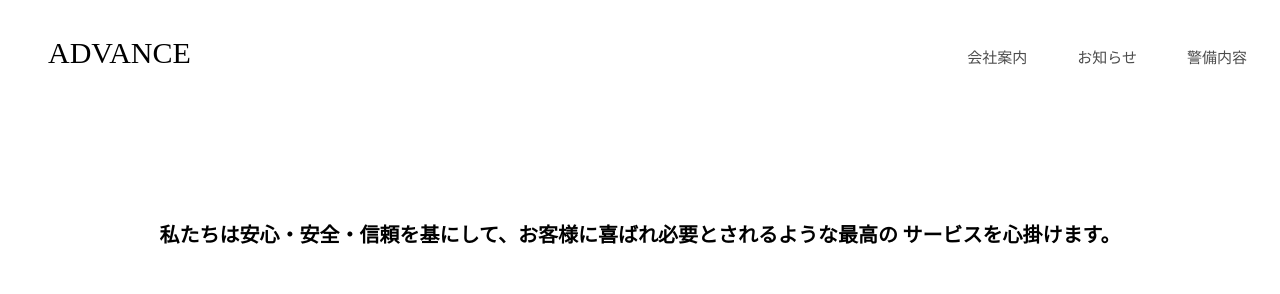
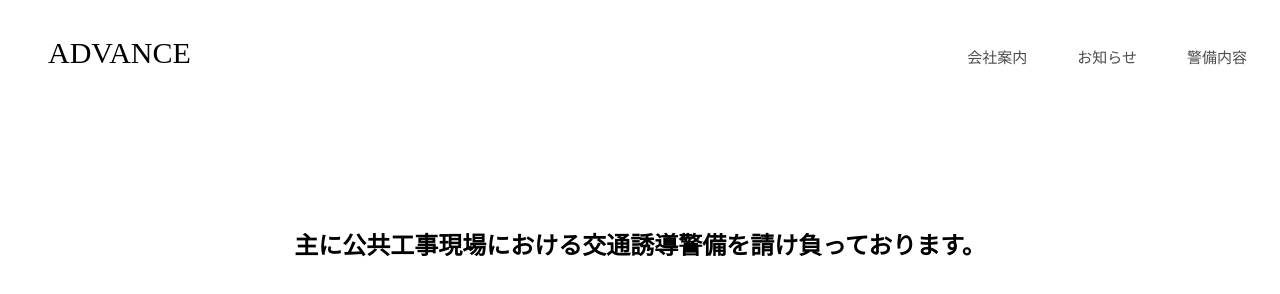
Before and after one commit to ADVANCE-Security/SecurityCompany, a plain HTML site: page index.html in a window 1280 px wide. Drawn offline with Linux system fonts and the light colour scheme.

Commit message:
Update index.html

```diff
--- a/index.html
+++ b/index.html
@@ -21,6 +21,5 @@
 
     <div class="main">
       <div class="copy-container">
-        <h1>私たちは安心・安全・信頼を基にして、お客様に喜ばれ必要とされるような最高の
-          サービスを心掛けます。
-        </h1>
+        <h1警備内容</h1>
+        <h2>主に公共工事現場における交通誘導警備を請け負っております。</h2>
```
